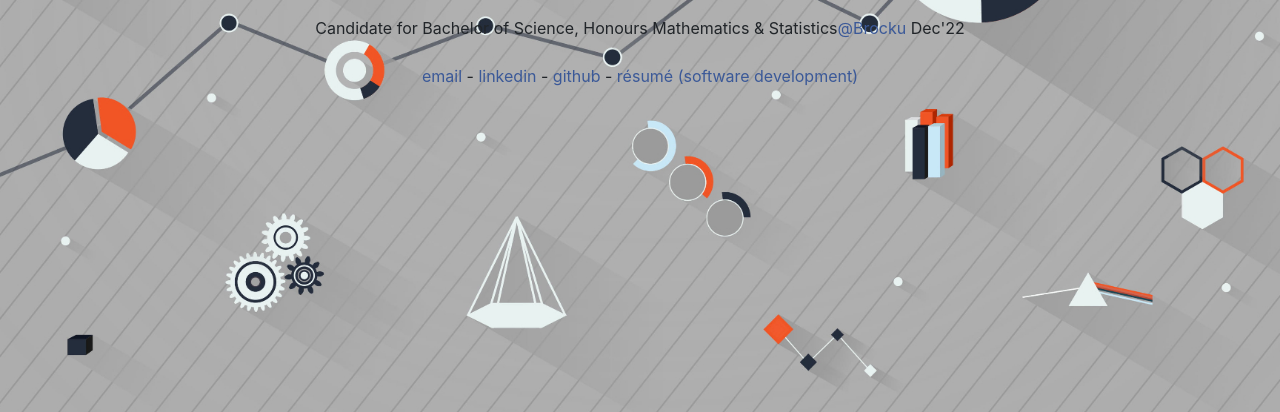
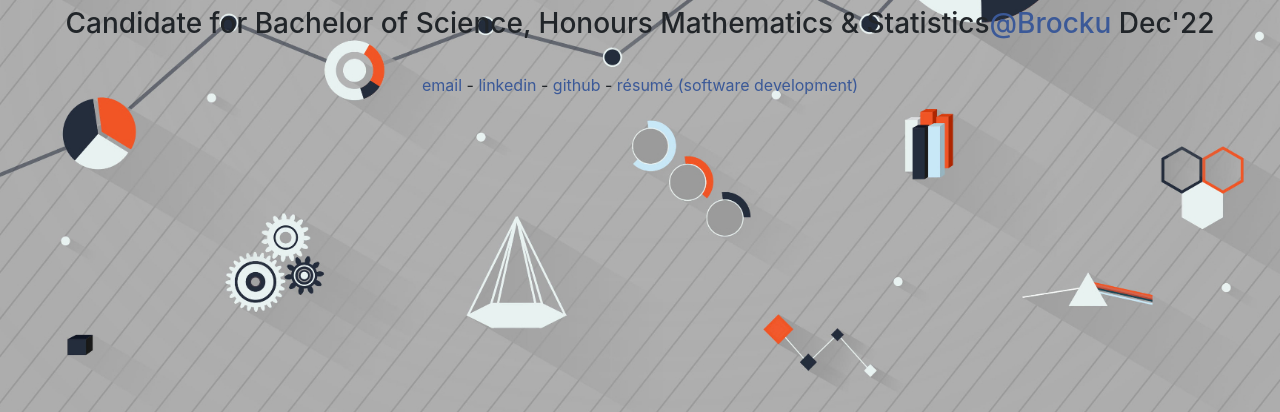
Before and after one commit to jeedan10/portfolio, a plain HTML site: page index.html in a window 1280 px wide. Shown: the part 388-800 px from the top of the page. Drawn offline with nearby package versions, Linux system fonts and the light colour scheme.

Commit message:
block letter added

```diff
--- a/index.html
+++ b/index.html
@@ -15,7 +15,7 @@
     <h1>MUSHFIQUE AHMED</h1>
 
 	  <br/>
-    <span>Candidate for Bachelor of Science, Honours Mathematics & Statistics<a href="https://brocku.ca/mathematics-science/mathematics/">@Brocku</a> Dec'22</span>
+   <h3> <span>Candidate for Bachelor of Science, Honours Mathematics & Statistics<a href="https://brocku.ca/mathematics-science/mathematics/">@Brocku</a> Dec'22</span></h3>
 
 	<br/>
     <span><a href="mailto:mushfiquejeedan@gmail.com">email</a>  -  <a href="www.linkedin.com/in/mushfiqueahmed10">linkedin</a>  -  <a href="https://github.com/jeedan10">github</a>  -  <a href="resume naymul hossain.pdf">résumé (software development)</a> </span>
```
